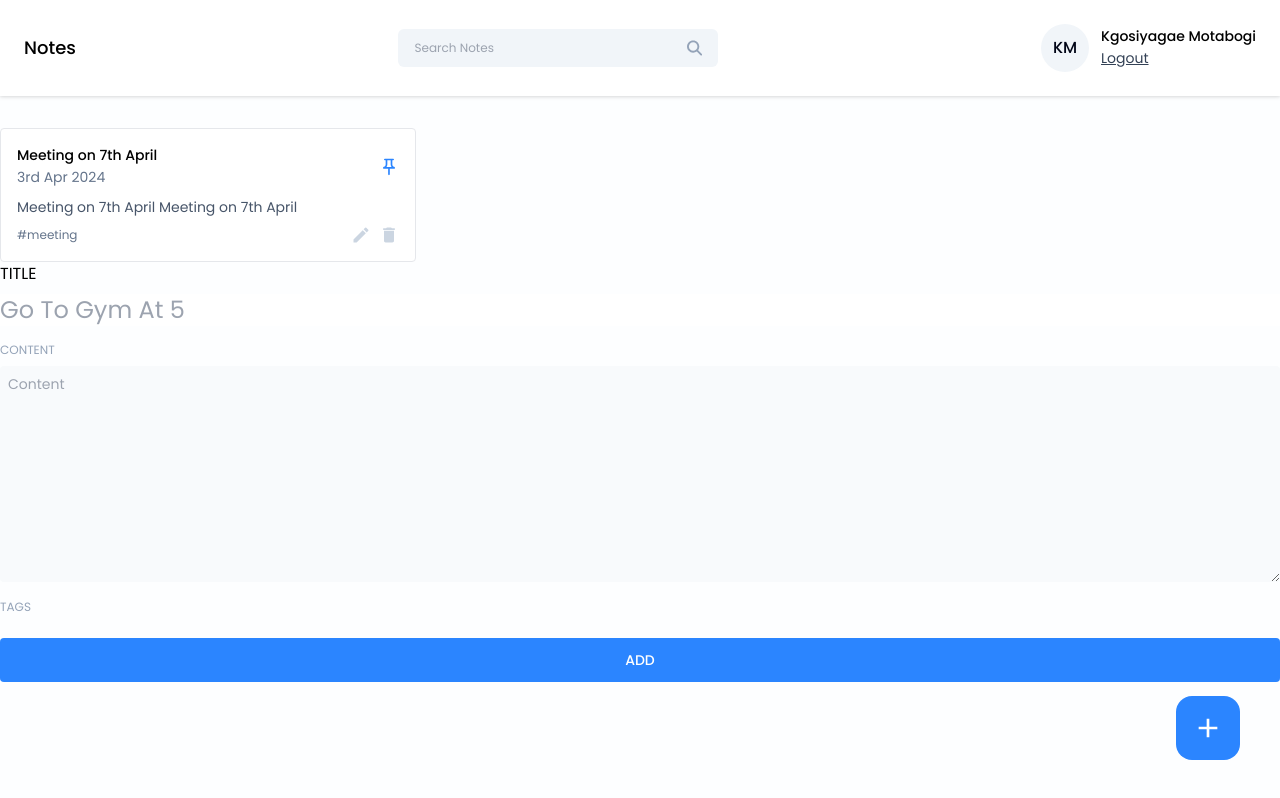
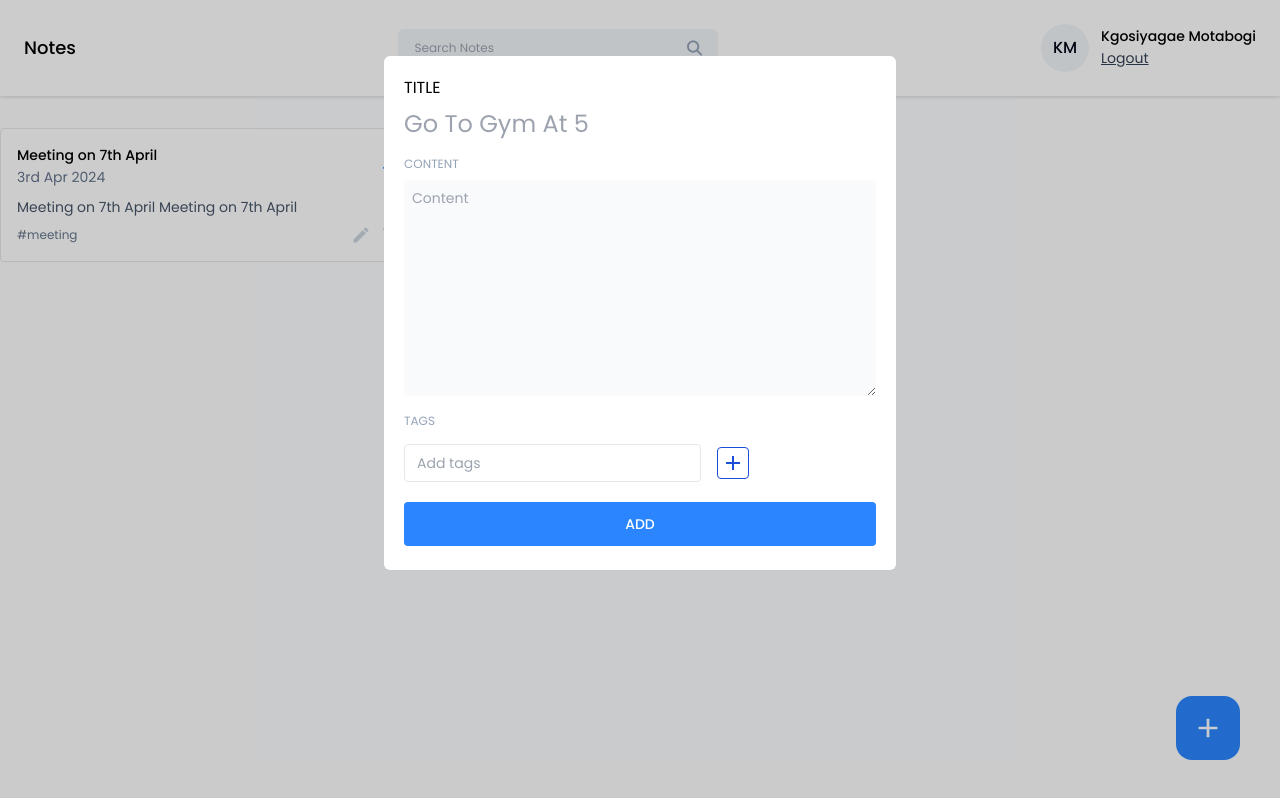
Before and after one commit to KGOSIYAGAE/MERN-Notes-App, a React (Vite) app in the folder frontend/: page /dashboard in a window 1280 px wide. Both pictures are taken after a click on the button 1208 px from the left and 728 px from the top of the page. Built offline with nearby package versions, Linux system fonts and the light colour scheme.

Commit message:
ui design for add tag input

```diff
--- a/frontend/src/App.jsx
+++ b/frontend/src/App.jsx
@@ -8,6 +8,7 @@
   const routes = (
     <Router>
       <Routes>
+        <Route path="/" exact element={<div>Notes App</div>} />
         <Route path="/dashboard" exact element={<Home />} />
         <Route path="/login" exact element={<Login />} />
         <Route path="/signup" exact element={<SignUp />} />
--- /dev/null
+++ b/frontend/src/components/input/TagInput.jsx
@@ -0,0 +1,25 @@
+import React, { useState } from "react";
+import { MdAdd } from "react-icons/md";
+
+function TagInput({ tags, setTags }) {
+  const [inputValue, setInputValue] = useState("");
+
+  const handleInputChange = (e) => {
+    setInputValue(e.target.value);
+  };
+
+  const addNewTag = () => {};
+
+  return (
+    <div>
+      <div className="flex items-center gap-4 mt-3">
+        <input type="text" placeholder="Add tags" className="text-sm bg-transparent border px-3 py-2 rounded outline-none" onChange={handleInputChange} />
+        <button className="w-8 h-8 flex items-center justify-center rounded border border-blue-700 hover:bg-blue-700 ">
+          <MdAdd className="text-2xl text-blue-700 hover:text-white" />
+        </button>
+      </div>
+    </div>
+  );
+}
+
+export default TagInput;
--- a/frontend/src/pages/Home/AddEditNote.jsx
+++ b/frontend/src/pages/Home/AddEditNote.jsx
@@ -1,4 +1,5 @@
 import React from "react";
+import TagInput from "../../components/input/TagInput";
 
 function AddEditNote() {
   return (
@@ -13,6 +14,7 @@
       </div>
       <div className="mt-3">
         <label className="input-label">TAGS</label>
+        <TagInput />
       </div>
       <button className="btn-primary font-medium mt-5 p-3" onClick={() => {}}>
         ADD
--- a/frontend/src/pages/Home/Home.jsx
+++ b/frontend/src/pages/Home/Home.jsx
@@ -1,10 +1,17 @@
-import React from "react";
+import React, { useState } from "react";
 import Navbar from "../../components/Navbar/Navbar";
 import NoteCard from "../../components/Cards/NoteCard";
 import { MdAdd } from "react-icons/md";
 import AddEditNote from "./AddEditNote";
+import Modal from "react-modal";
 
 export default function Home() {
+  const [openAddEditModal, setOpenAddEditModal] = useState({
+    isShown: false,
+    type: "add",
+    data: null,
+  });
+
   return (
     <>
       <Navbar />
@@ -22,10 +29,24 @@
           />
         </div>
       </div>
-      <button className="w-16 h-16 flex items-center justify-center rounded-2xl bg-primary hover:bg-blue-600 absolute right-10 bottom-10">
+      <button
+        className="w-16 h-16 flex items-center justify-center rounded-2xl bg-primary hover:bg-blue-600 absolute right-10 bottom-10"
+        onClick={() => setOpenAddEditModal({ isShown: true, type: "add", data: null })}
+      >
         <MdAdd className="text-[32px] text-white" />
       </button>
-      <AddEditNote />
+
+      <Modal
+        isOpen={openAddEditModal.isShown}
+        onRequestClose={() => {}}
+        style={{
+          overlay: { backgroundColor: "rgb(0,0,0,0.2)" },
+        }}
+        contentLabel=""
+        className="w-[40%] max-h-3/4 bg-white rounded-md mx-auto mt-14 p-5"
+      >
+        <AddEditNote />
+      </Modal>
     </>
   );
 }
```
